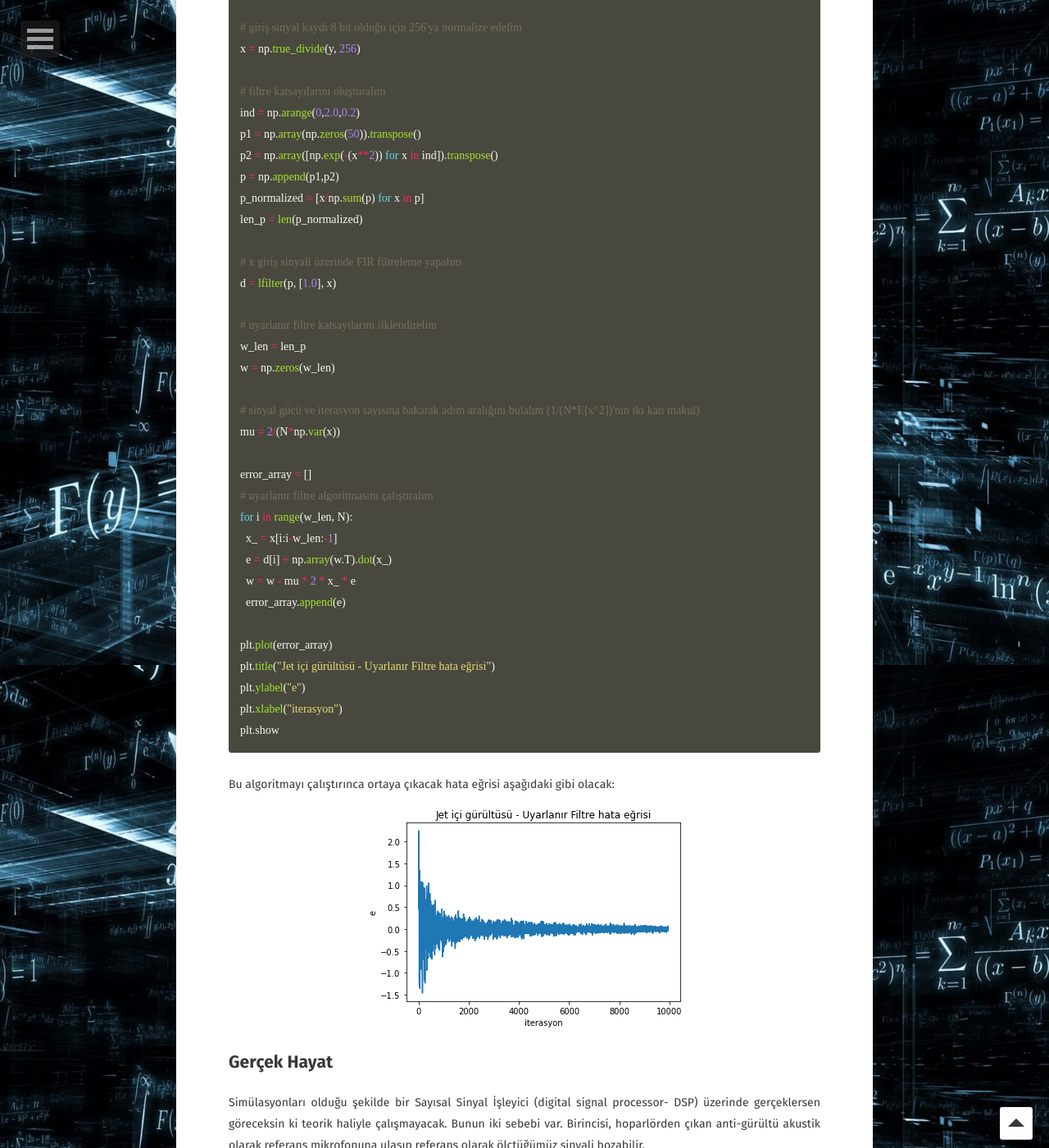
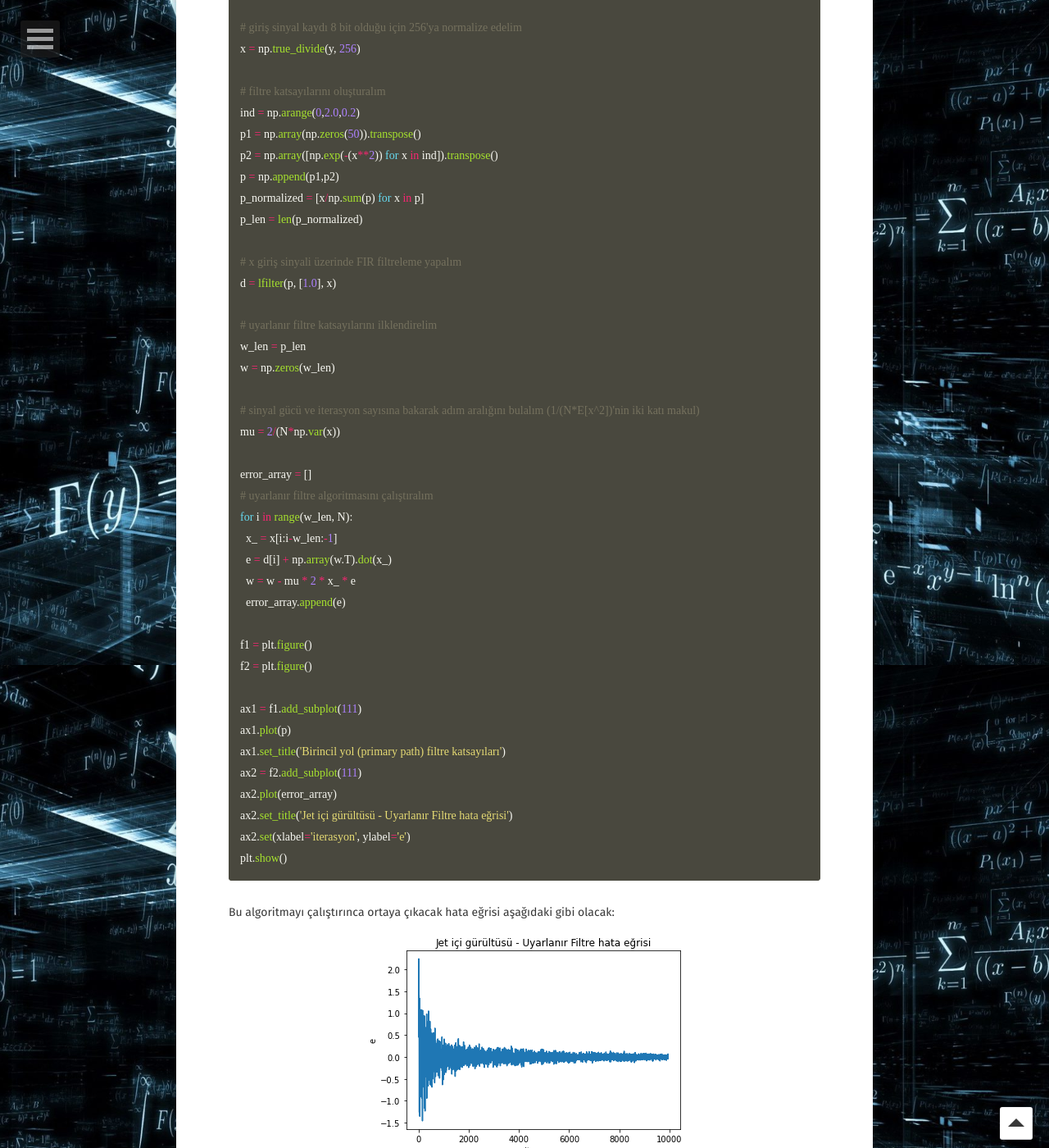
Before and after one commit to tayyarg/tayyarg.github.io, a Jekyll site: the page built from _posts/2020-03-22-uyarlanir-filtre-gurultu-yoketme.md, in a window 1280 px wide and 1400 px high, scrolled down 11789 px. Shown: the whole window at 82% size. Built offline with Jekyll 4.4.1, drawn with Linux system fonts in a browser that asks for light colours; some web fonts are replaced; formulas are drawn with MathJax 3; comment, search, counter and statistics services are not loaded.

Commit message:
metin guncellemesi ve primary path filtre katsayi figürü eklendi

````diff
--- a/_posts/2020-03-22-uyarlanir-filtre-gurultu-yoketme.md
+++ b/_posts/2020-03-22-uyarlanir-filtre-gurultu-yoketme.md
@@ -421,13 +421,13 @@ p1 = np.array(np.zeros(50)).transpose()
 p2 = np.array([np.exp(-(x**2)) for x in ind]).transpose()
 p = np.append(p1,p2)
 p_normalized = [x/np.sum(p) for x in p]
-len_p = len(p_normalized)
+p_len = len(p_normalized)
 
 # x giriş sinyali üzerinde FIR filtreleme yapalım
 d = lfilter(p, [1.0], x)
 
 # uyarlanır filtre katsayılarını ilklendirelim
-w_len = len_p
+w_len = p_len
 w = np.zeros(w_len)
 
 # sinyal gücü ve iterasyon sayısına bakarak adım aralığını bulalım (1/(N*E[x^2])'nin iki katı makul)
@@ -441,11 +441,17 @@ for i in range(w_len, N):
   w = w - mu * 2 * x_ * e
   error_array.append(e)
 
-plt.plot(error_array)
-plt.title("Jet içi gürültüsü - Uyarlanır Filtre hata eğrisi")
-plt.ylabel("e")
-plt.xlabel("iterasyon")
-plt.show
+f1 = plt.figure()
+f2 = plt.figure()
+
+ax1 = f1.add_subplot(111)
+ax1.plot(p)
+ax1.set_title('Birincil yol (primary path) filtre katsayıları')
+ax2 = f2.add_subplot(111)
+ax2.plot(error_array)
+ax2.set_title('Jet içi gürültüsü - Uyarlanır Filtre hata eğrisi')
+ax2.set(xlabel='iterasyon', ylabel='e')
+plt.show()
 ```
 Bu algoritmayı çalıştırınca ortaya çıkacak hata eğrisi aşağıdaki gibi olacak:
 
````
Also changed, not shown: anc_12.png (added).
